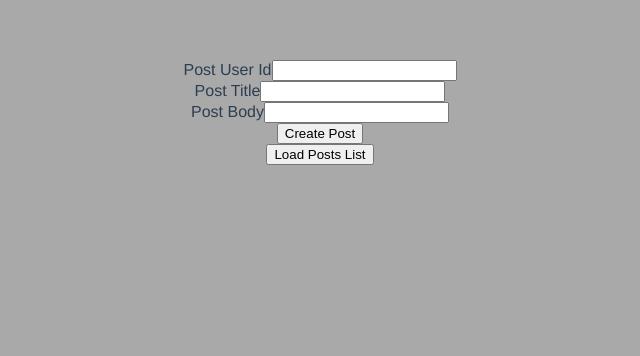
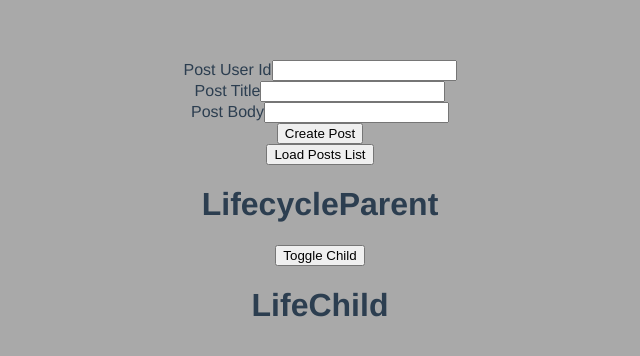
Before and after one commit to Dong-Yi-Xia/learning_vue3, a Vue app: page / in a window 1280 px wide. Shown: the top 356 px of the page, without its empty margins (320-960 px from the left). Built offline with nearby package versions, Linux system fonts and the light colour scheme.

Commit message:
lifecycle

```diff
--- a/src/App.vue
+++ b/src/App.vue
@@ -1,4 +1,5 @@
 <template>
+  <div>
     <!-- <Binding /> -->
     <!-- <ConditionalRendering /> -->
     <!-- <ListRendering /> -->
@@ -15,6 +16,8 @@
     <!-- <DynamicParent /> -->
     <!-- <Portal /> -->
     <HttpParent />
+    <LifecycleParent />
+  </div>
 </template>
 
 <script>
@@ -34,6 +37,7 @@
 // import DynamicParent from './components-usage/DynamicComponent/DynamicParent.vue';
 // import Portal from './components-usage/TeleportComponent/Portal.vue';
 import HttpParent from './components-usage/Http/HttpParent.vue';
+import LifecycleParent from './components-usage/Lifecycle/LifecycleParent.vue';
 
 export default {
   name: 'App',
@@ -54,6 +58,7 @@ export default {
     // DynamicParent,
     // Portal,
     HttpParent,
+    LifecycleParent,
   },
 };
 </script>
--- a/src/components-usage/Http/PostList.vue
+++ b/src/components-usage/Http/PostList.vue
@@ -23,6 +23,10 @@ export default {
       errorMsg: '',
     };
   },
+  //Fetch data on page is created, rather than clicking a button
+  // created(){
+  //   this.getPosts()
+  // },
   methods: {
     getPosts() {
       axios
--- /dev/null
+++ b/src/components-usage/Lifecycle/Child.vue
@@ -0,0 +1,37 @@
+<template>
+  <div>
+    <h1>LifeChild</h1>
+  </div>
+</template>
+
+<script>
+export default {
+  name: 'LifeChild',
+  beforeCreate() {
+    console.log('Child beforeCreate()');
+  },
+  created() {
+    console.log('Child created()');
+  },
+  beforeMount() {
+    console.log('Child beforeMount()()');
+  },
+  mounted() {
+    console.log('Child mounted()');
+  },
+  beforeUpdate() {
+    console.log('Child beforeUpdate()');
+  },
+  updated() {
+    console.log('Child updated()');
+  },
+  beforeUnmount() {
+    console.log('Child beforeUnmount()');
+  },
+  unmounted() {
+    console.log('Child unmounted()');
+  },
+};
+</script>
+
+<style scoped></style>
--- /dev/null
+++ b/src/components-usage/Lifecycle/LifecycleParent.vue
@@ -0,0 +1,53 @@
+// Creation -> beforeCreate(), created() // Mounting -> beforeMount(), mounted()
+// Updating -> beforeUpdate(), updated() // Unmounting -> beforeUnmount(),
+unmounted() // Misc -> activated(), deactivated(), errorCaptured(),
+renderTracked(), renderTriggered()
+
+<template>
+  <div>
+    <h1>LifecycleParent</h1>
+    <button @click="showChild = !showChild">Toggle Child</button>
+    <LifeChild v-if="showChild" />
+  </div>
+</template>
+
+<script>
+import LifeChild from './Child.vue';
+export default {
+  name: 'LifecycleParent',
+  components: {
+    LifeChild,
+  },
+  data() {
+    return {
+      showChild: true,
+    };
+  },
+  beforeCreate() {
+    console.log('Parent beforeCreate()');
+  },
+  created() {
+    console.log('Parent created()');
+  },
+  beforeMount() {
+    console.log('Parent beforeMount()()');
+  },
+  mounted() {
+    console.log('Parent mounted()');
+  },
+  beforeUpdate() {
+    console.log('Parent beforeUpdate()');
+  },
+  updated() {
+    console.log('Parent updated()');
+  },
+  beforeUnmount() {
+    console.log('Parent beforeUnmount()');
+  },
+  unmounted() {
+    console.log('Parent unmounted()');
+  },
+};
+</script>
+
+<style scoped></style>
```
Lines whose indentation alone changed are shown as unchanged.
